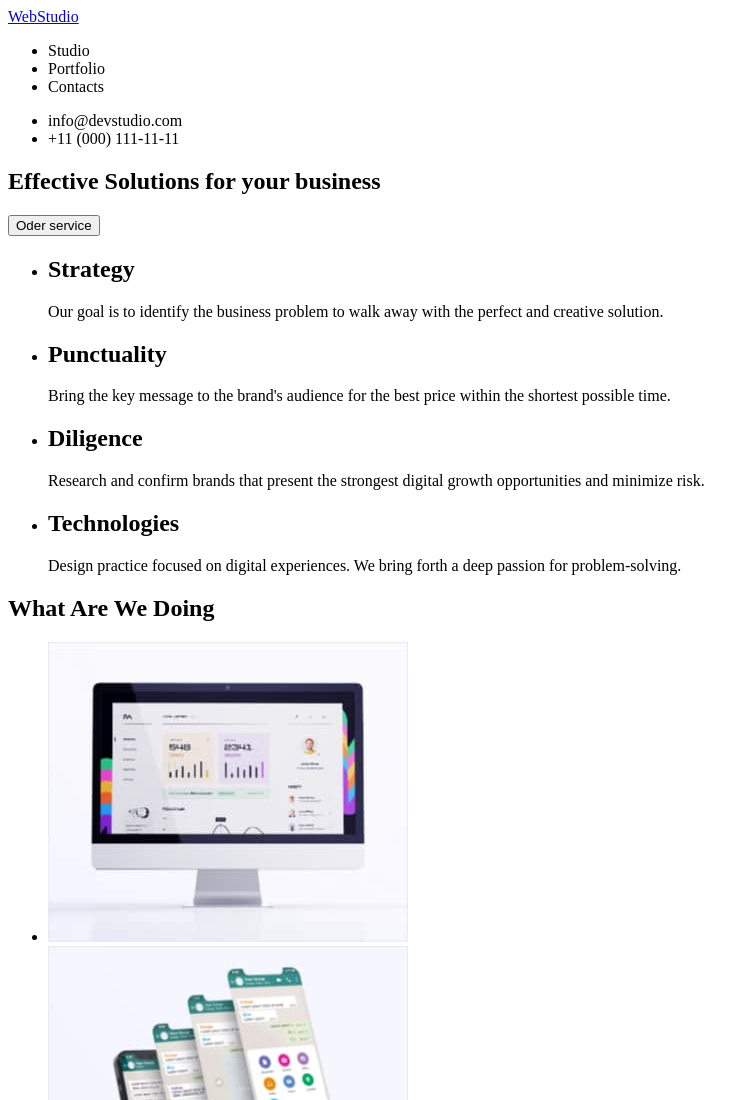
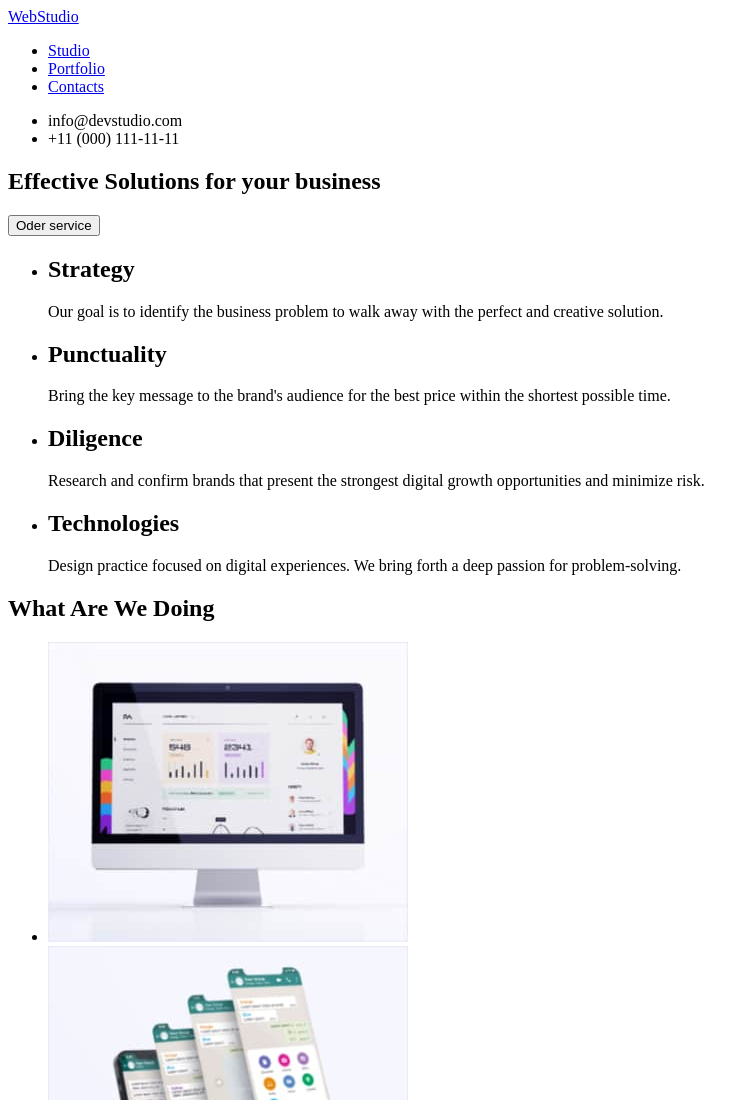
Before and after one commit to SOVA35/goit-markup-hw-01, a plain HTML site: page index.html in a window 1280 px wide. Shown: the top 1100 px of the page, without its empty margins (0-754 px from the left). Drawn offline with Linux system fonts and the light colour scheme.

Commit message:
add links

```diff
--- a/index.html
+++ b/index.html
@@ -13,9 +13,9 @@
       <nav>
         <a href="./index.html"> WebStudio </a>
         <ul>
-          <li>Studio</li>
-          <li>Portfolio</li>
-          <li>Contacts</li>
+          <li><a href="./studio.html">Studio</a></li>
+          <li><a href="./portfolio.html">Portfolio</a></li>
+          <li><a href="./contacts.html">Contacts</a></li>
         </ul>
       </nav>
       <div>
```
